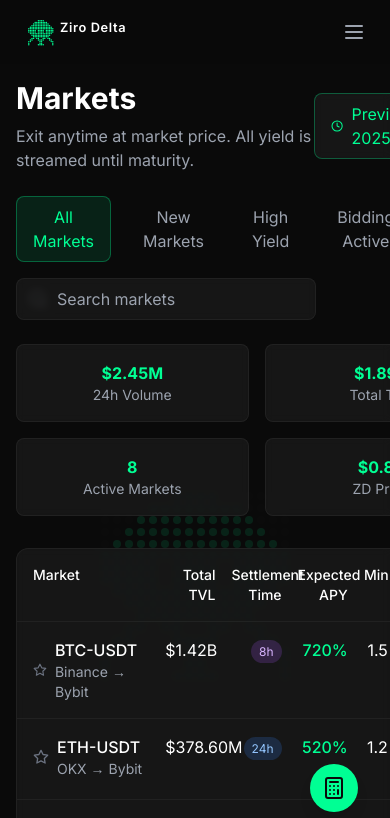
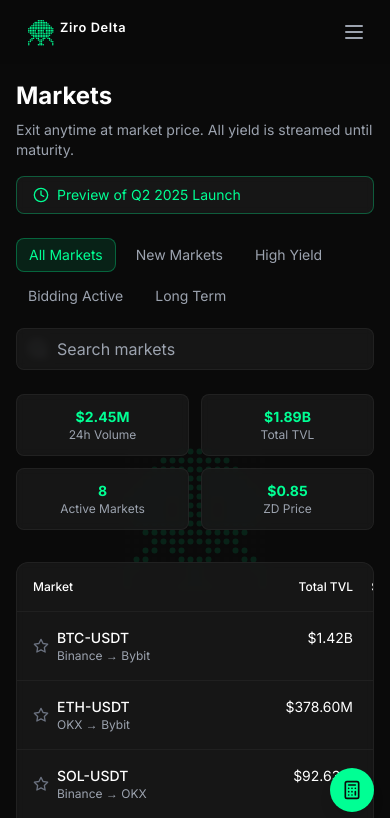
Before and after one commit to cramingle/ZeroDeltaWebsite, a React (Vite) app: page /earn-yield in a window 390 px wide. Shown: the top 818 px of the page. Built offline with nearby package versions, Linux system fonts and the light colour scheme.

Commit message:
Enhance ComingSoon component with responsive design and mobile-friendly layout

```diff
--- a/src/components/ComingSoon.tsx
+++ b/src/components/ComingSoon.tsx
@@ -184,7 +184,7 @@ const ComingSoon = () => {
     <div className="min-h-screen bg-dark flex flex-col relative overflow-hidden py-20 sm:py-32">
       {/* Background Matrix */}
       <div className="absolute inset-0 flex items-center justify-center opacity-10">
-        <div className="grid grid-cols-16 gap-1 sm:gap-2 transform scale-100 sm:scale-125 lg:scale-150">
+        <div className="grid grid-cols-16 gap-1 sm:gap-2 transform scale-75 sm:scale-100 lg:scale-150">
           {MASCOT_MATRIX.flat().map((cell, i) => (
             <div
               key={i}
@@ -197,25 +197,25 @@ const ComingSoon = () => {
       </div>
 
       {/* Content */}
-      <div className="max-w-7xl mx-auto px-4 sm:px-6 lg:px-8 relative z-10">
+      <div className="max-w-7xl mx-auto px-4 sm:px-6 lg:px-8 relative z-10 w-full">
         {/* Header */}
         <div className="mb-8">
-          <div className="flex justify-between items-center mb-6">
+          <div className="flex flex-col sm:flex-row sm:justify-between sm:items-center gap-4 mb-6">
             <div>
-              <h1 className="text-3xl font-bold text-white mb-2">Markets</h1>
-              <p className="text-gray-400">
+              <h1 className="text-2xl sm:text-3xl font-bold text-white mb-2">Markets</h1>
+              <p className="text-sm sm:text-base text-gray-400">
                 Exit anytime at market price. All yield is streamed until maturity.
               </p>
             </div>
             <div className="inline-flex items-center bg-dark-800/80 backdrop-blur-sm px-4 py-2 rounded-lg border border-success/30">
-              <Clock className="w-5 h-5 text-success mr-2" />
-              <span className="text-success">Preview of Q2 2025 Launch</span>
+              <Clock className="w-4 h-4 sm:w-5 sm:h-5 text-success mr-2" />
+              <span className="text-sm sm:text-base text-success">Preview of Q2 2025 Launch</span>
             </div>
           </div>
 
           {/* Filters & Search */}
-          <div className="flex flex-wrap items-center justify-between gap-4 mb-6">
-            <div className="flex items-center space-x-4">
+          <div className="flex flex-col sm:flex-row sm:items-center sm:justify-between gap-4">
+            <div className="flex flex-wrap gap-2 sm:gap-4">
               {[
                 { id: 'popular', label: 'All Markets' },
                 { id: 'new', label: 'New Markets' },
@@ -225,7 +225,7 @@ const ComingSoon = () => {
               ].map((filter) => (
                 <button
                   key={filter.id}
-                  className={`px-4 py-2 rounded-lg transition-colors ${
+                  className={`px-3 py-1.5 sm:px-4 sm:py-2 rounded-lg text-sm transition-colors ${
                     activeFilter === filter.id
                       ? 'bg-success/10 text-success border border-success/30'
                       : 'text-gray-400 hover:text-white'
@@ -236,44 +236,44 @@ const ComingSoon = () => {
                 </button>
               ))}
             </div>
-            <div className="relative">
+            <div className="relative w-full sm:w-auto">
               <Search className="w-5 h-5 text-gray-400 absolute left-3 top-1/2 transform -translate-y-1/2" />
               <input
                 type="text"
                 placeholder="Search markets"
-                className="bg-dark-800/80 backdrop-blur-sm text-white pl-10 pr-4 py-2 rounded-lg border border-white/5 focus:border-success/30 outline-none w-[300px]"
+                className="w-full sm:w-[300px] bg-dark-800/80 backdrop-blur-sm text-white pl-10 pr-4 py-2 rounded-lg border border-white/5 focus:border-success/30 outline-none"
               />
             </div>
           </div>
 
           {/* Market Stats */}
-          <div className="grid grid-cols-2 md:grid-cols-4 gap-4 mb-8">
+          <div className="grid grid-cols-2 sm:grid-cols-4 gap-3 sm:gap-4 mt-6">
             {[
               { label: "24h Volume", value: "$2.45M" },
               { label: "Total TVL", value: "$1.89B" },
               { label: "Active Markets", value: "8" },
               { label: "ZD Price", value: "$0.85" }
             ].map((stat, index) => (
-              <div key={index} className="bg-dark-800/80 backdrop-blur-sm rounded-lg p-4 text-center border border-white/5">
-                <div className="text-success font-bold">{stat.value}</div>
-                <div className="text-gray-400 text-sm">{stat.label}</div>
+              <div key={index} className="bg-dark-800/80 backdrop-blur-sm rounded-lg p-3 sm:p-4 text-center border border-white/5">
+                <div className="text-success font-bold text-sm sm:text-base">{stat.value}</div>
+                <div className="text-gray-400 text-xs sm:text-sm">{stat.label}</div>
               </div>
             ))}
           </div>
         </div>
 
         {/* Calculator Widget */}
-        <div className="fixed bottom-8 right-8 z-50">
+        <div className="fixed bottom-8 right-4 sm:right-8 z-50">
           <button
             onClick={() => setShowCalculator(!showCalculator)}
             className="bg-success text-dark p-3 rounded-full shadow-lg hover:bg-success/90 transition-colors"
           >
-            <CalcIcon className="w-6 h-6" />
+            <CalcIcon className="w-5 h-5 sm:w-6 sm:h-6" />
           </button>
         </div>
 
         {showCalculator && (
-          <div className="fixed bottom-24 right-8 w-80 bg-dark-800/95 backdrop-blur-sm rounded-xl border border-success/30 shadow-xl z-50">
+          <div className="fixed bottom-20 sm:bottom-24 right-4 sm:right-8 w-[calc(100%-2rem)] sm:w-80 bg-dark-800/95 backdrop-blur-sm rounded-xl border border-success/30 shadow-xl z-50">
             <div className="p-4 border-b border-white/5">
               <div className="flex justify-between items-center">
                 <h3 className="text-white font-medium">Yield Calculator</h3>
@@ -324,13 +324,13 @@ const ComingSoon = () => {
           </div>
         )}
 
-        <div className="flex gap-8">
-          {/* Market Table - Adjust width */}
-          <div className={`bg-dark-800/80 backdrop-blur-sm rounded-xl border border-white/5 overflow-hidden ${
-            selectedOpportunity ? 'w-2/3' : 'w-full'
+        <div className="flex flex-col lg:flex-row gap-4 sm:gap-8">
+          {/* Market Table */}
+          <div className={`bg-dark-800/80 backdrop-blur-sm rounded-xl border border-white/5 overflow-x-auto ${
+            selectedOpportunity ? 'w-full lg:w-2/3' : 'w-full'
           }`}>
             {/* Table Header */}
-            <div className="grid grid-cols-7 gap-4 p-4 border-b border-white/5 text-sm font-medium">
+            <div className="min-w-[800px] grid grid-cols-7 gap-4 p-4 border-b border-white/5 text-xs sm:text-sm font-medium">
               <div className="col-span-2">Market</div>
               <div className="text-right">Total TVL</div>
               <div className="text-right">Settlement Time</div>
@@ -340,10 +340,11 @@ const ComingSoon = () => {
             </div>
 
             {/* Table Body */}
+            <div className="min-w-[800px]">
               {getFilteredOpportunities().map((opp) => (
                 <div
                   key={opp.id}
-                className={`grid grid-cols-7 gap-4 p-4 border-b border-white/5 hover:bg-dark-700/50 cursor-pointer ${
+                  className={`grid grid-cols-7 gap-4 p-4 border-b border-white/5 hover:bg-dark-700/50 cursor-pointer text-sm ${
                     selectedOpportunity?.id === opp.id ? 'bg-dark-700/50' : ''
                   }`}
                   onClick={() => setSelectedOpportunity(opp)}
@@ -353,7 +354,7 @@ const ComingSoon = () => {
                       <Star className="w-4 h-4 text-gray-500 mr-2" />
                       <div>
                         <div className="font-medium text-white">{opp.pair}</div>
-                      <div className="text-sm text-gray-400">{opp.exchanges.join(" → ")}</div>
+                        <div className="text-xs text-gray-400">{opp.exchanges.join(" → ")}</div>
                       </div>
                     </div>
                   </div>
@@ -376,11 +377,12 @@ const ComingSoon = () => {
                 </div>
               ))}
             </div>
+          </div>
 
           {/* Bidding Side Panel */}
           {selectedOpportunity && (
-            <div className="w-1/3">
-              <div className="sticky top-24 bg-dark-800/80 backdrop-blur-sm rounded-xl p-6 border border-white/5">
+            <div className="w-full lg:w-1/3">
+              <div className="sticky top-24 bg-dark-800/80 backdrop-blur-sm rounded-xl p-4 sm:p-6 border border-white/5">
                 <div className="flex justify-between items-start mb-6">
                   <div>
                     <h3 className="text-xl font-bold text-white">{selectedOpportunity.pair}</h3>
```
Lines whose indentation alone changed are shown as unchanged.
